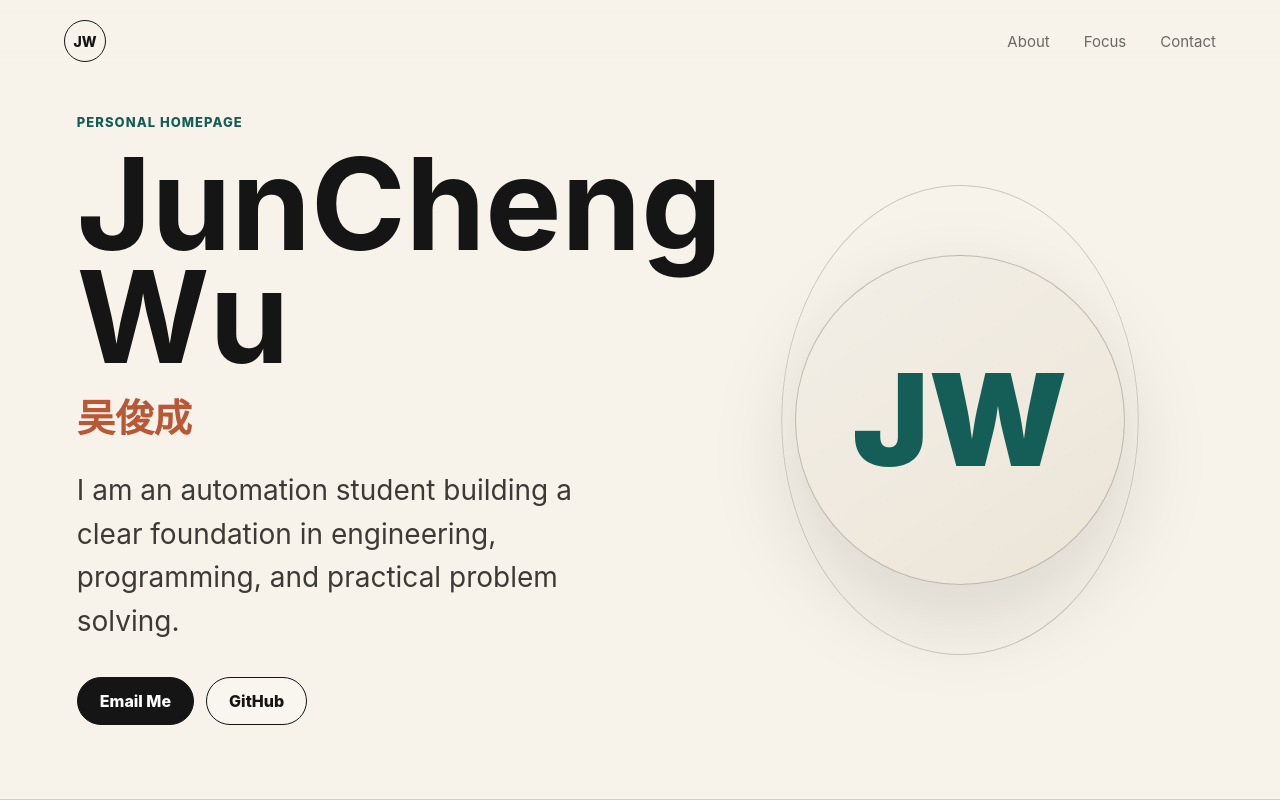
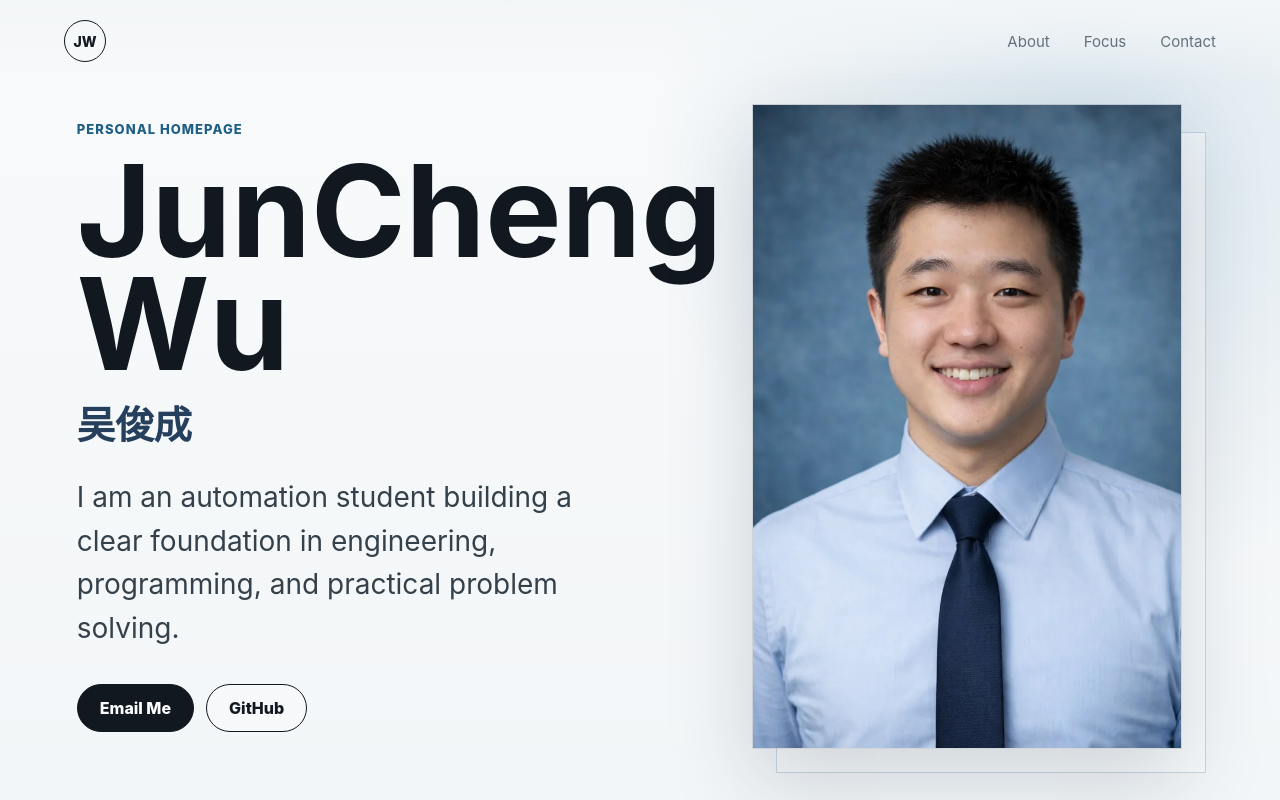
Before and after one commit to 5junchen9/5junchen9.github.io, a plain HTML site: page index.html in a window 1280 px wide. Shown: the top 800 px of the page. Drawn offline with Linux system fonts and the light colour scheme.

Commit message:
Add portrait to homepage design

```diff
--- a/index.html
+++ b/index.html
@@ -14,6 +14,7 @@
       content="A simple personal homepage for JunCheng Wu."
     />
     <meta property="og:type" content="website" />
+    <meta property="og:image" content="./assets/juncheng-wu-portrait.webp" />
     <link rel="stylesheet" href="./styles.css" />
   </head>
   <body>
@@ -31,7 +32,7 @@
         <div class="hero-copy">
           <p class="eyebrow">Personal Homepage</p>
           <h1 id="hero-title">JunCheng Wu</h1>
-          <p class="name-cn">吴俊成</p>
+          <p class="name-cn">&#x5434;&#x4fca;&#x6210;</p>
           <p class="lede">
             I am an automation student building a clear foundation in engineering,
             programming, and practical problem solving.
@@ -49,11 +50,13 @@
           </div>
         </div>
 
-        <div class="hero-mark" aria-hidden="true">
-          <div class="mark-ring"></div>
-          <div class="mark-core">
-            <span>JW</span>
-          </div>
+        <div class="hero-portrait">
+          <img
+            src="./assets/juncheng-wu-portrait.webp"
+            alt="Portrait of JunCheng Wu"
+            width="720"
+            height="1080"
+          />
         </div>
       </section>
 
--- a/styles.css
+++ b/styles.css
@@ -1,12 +1,12 @@
 :root {
   color-scheme: light;
-  --ink: #151515;
-  --muted: #6a6862;
-  --paper: #f7f3ea;
-  --soft: #ece5d8;
-  --line: rgba(21, 21, 21, 0.16);
-  --accent: #155e57;
-  --accent-2: #b85836;
+  --ink: #121820;
+  --muted: #64717b;
+  --paper: #f3f6f8;
+  --soft: #d9e5ee;
+  --line: rgba(18, 24, 32, 0.14);
+  --accent: #1f5f86;
+  --accent-2: #263f5c;
 }
 
 * {
@@ -39,7 +39,7 @@ a {
   align-items: center;
   justify-content: space-between;
   padding: 20px clamp(20px, 5vw, 72px);
-  background: linear-gradient(to bottom, rgba(247, 243, 234, 0.96), rgba(247, 243, 234, 0));
+  background: linear-gradient(to bottom, rgba(243, 246, 248, 0.96), rgba(243, 246, 248, 0));
 }
 
 .brand {
@@ -68,11 +68,14 @@ nav a:hover,
 .hero {
   min-height: 100svh;
   display: grid;
-  grid-template-columns: minmax(0, 1.05fr) minmax(280px, 0.95fr);
+  grid-template-columns: minmax(0, 0.98fr) minmax(300px, 0.82fr);
   align-items: center;
-  gap: clamp(36px, 8vw, 112px);
+  gap: clamp(34px, 7vw, 96px);
   padding: 104px clamp(20px, 6vw, 84px) 64px;
   border-bottom: 1px solid var(--line);
+  background:
+    radial-gradient(circle at 84% 20%, rgba(113, 159, 190, 0.24), transparent 34%),
+    linear-gradient(180deg, #f8fafb 0%, var(--paper) 100%);
 }
 
 .hero-copy {
@@ -113,7 +116,7 @@ h1 {
 .lede {
   max-width: 610px;
   margin-bottom: 34px;
-  color: #3d3a35;
+  color: #34414a;
   font-size: clamp(20px, 2.2vw, 28px);
   line-height: 1.55;
 }
@@ -152,40 +155,33 @@ h1 {
   background: rgba(255, 255, 255, 0.24);
 }
 
-.hero-mark {
+.hero-portrait {
   position: relative;
-  display: grid;
-  min-height: min(70vw, 620px);
-  place-items: center;
+  justify-self: center;
+  width: min(38vw, 430px);
+  min-width: 280px;
 }
 
-.mark-ring {
+.hero-portrait::before {
+  content: "";
   position: absolute;
-  width: min(45vw, 470px);
-  aspect-ratio: 1;
-  border: 1px solid rgba(21, 21, 21, 0.2);
-  border-radius: 50%;
-  transform: scaleX(0.76) rotate(-15deg);
+  inset: 28px -24px -24px 24px;
+  z-index: 0;
+  border: 1px solid rgba(31, 95, 134, 0.22);
+  background: rgba(255, 255, 255, 0.42);
 }
 
-.mark-core {
-  display: grid;
-  width: min(33vw, 330px);
-  aspect-ratio: 1;
-  place-items: center;
-  border: 1px solid rgba(21, 21, 21, 0.22);
-  border-radius: 50%;
-  background:
-    linear-gradient(145deg, rgba(255, 255, 255, 0.38), rgba(255, 255, 255, 0)),
-    var(--soft);
-  box-shadow: 0 34px 90px rgba(21, 21, 21, 0.13);
-}
-
-.mark-core span {
-  color: var(--accent);
-  font-size: clamp(64px, 10vw, 132px);
-  font-weight: 900;
-  line-height: 1;
+.hero-portrait img {
+  position: relative;
+  z-index: 1;
+  display: block;
+  width: 100%;
+  height: auto;
+  aspect-ratio: 2 / 3;
+  object-fit: cover;
+  object-position: center top;
+  border: 1px solid rgba(18, 24, 32, 0.16);
+  box-shadow: 0 32px 80px rgba(20, 46, 64, 0.18);
 }
 
 .section {
@@ -216,7 +212,7 @@ h1 {
   display: grid;
   grid-template-columns: minmax(220px, 0.72fr) minmax(320px, 1.28fr);
   gap: clamp(36px, 8vw, 104px);
-  background: #edf1ea;
+  background: #e8eef2;
   border-bottom: 1px solid var(--line);
 }
 
@@ -291,17 +287,14 @@ h1 {
     padding-top: 96px;
   }
 
-  .hero-mark {
-    min-height: 320px;
+  .hero-portrait {
+    width: min(72vw, 360px);
+    min-width: 0;
     order: -1;
   }
 
-  .mark-ring {
-    width: min(82vw, 390px);
-  }
-
-  .mark-core {
-    width: min(62vw, 280px);
+  .hero-portrait::before {
+    inset: 18px -14px -14px 14px;
   }
 
   .focus-list article {
```
Also changed, not shown: assets/juncheng-wu-portrait.webp (added).
